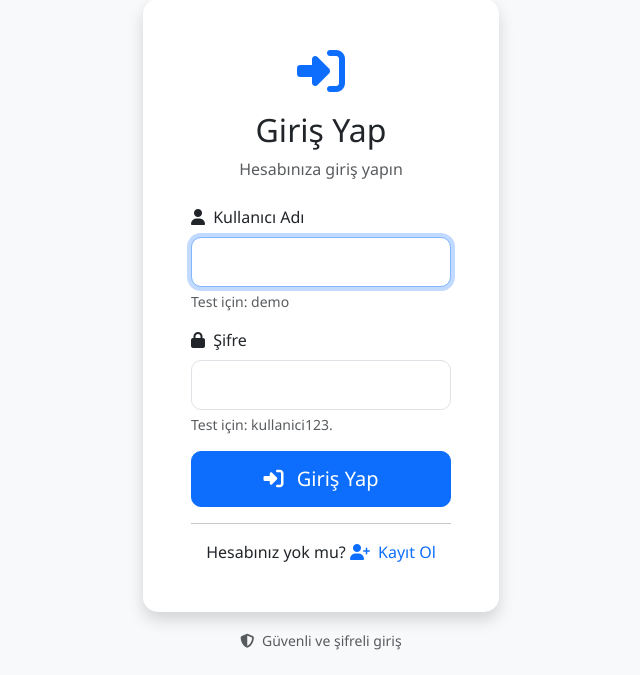
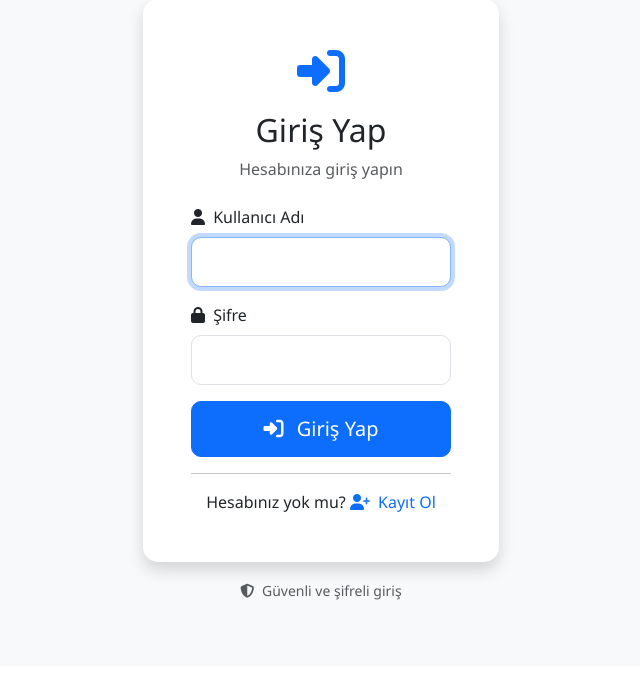
Before and after one commit to mhilmicicek07/py_JobAutomation, a Django app: page /users/login/ in a window 1280 px wide. Shown: the part 137-812 px from the top of the page, without its empty margins (319-959 px from the left). After the commit the page ends 737 px from the top, so only its background shows below. Run offline with Django 5.2, Linux system fonts and the light colour scheme.

Commit message:
Remove demo user auto-seed for Render free tier

```diff
--- a/py_JobAutomation/settings.py
+++ b/py_JobAutomation/settings.py
@@ -32,8 +32,7 @@ ALLOWED_HOSTS = os.environ.get('ALLOWED_HOSTS', '*').split(',')
 # Application definition
 
 INSTALLED_APPS = [
-    # 'users',
-    'users.apps.UsersConfig',
+    'users',
     'cv_manager',
     'job_analyzer',
     'applicant_letters',
--- a/users/templates/users/login.html
+++ b/users/templates/users/login.html
@@ -36,9 +36,9 @@
                                 {{ form.username.errors }}
                             </div>
                         {% else %}
-                            <div class="form-text">
-                                Test için: demo
-                            </div>
+                            {% comment %} <div class="form-text">
+                                Register
+                            </div> {% endcomment %}
                         {% endif %}
                     </div>
 
@@ -52,9 +52,9 @@
                                 {{ form.password.errors }}
                             </div>
                         {% else %}
-                            <div class="form-text">
-                                Test için: kullanici123.
-                            </div>
+                            {% comment %} <div class="form-text">
+                                Register
+                            </div> {% endcomment %}
                         {% endif %}
                     </div>
 
--- a/users/templates/users/register.html
+++ b/users/templates/users/register.html
@@ -37,7 +37,7 @@
                             </div>
                         {% else %}
                             {% comment %} <div class="form-text">
-                                Test için: demo
+                                Test için: user1
                             </div> {% endcomment %}
                         {% endif %}
                     </div>
```
Also changed, not shown: users/apps.py (+3 -18 lines).
